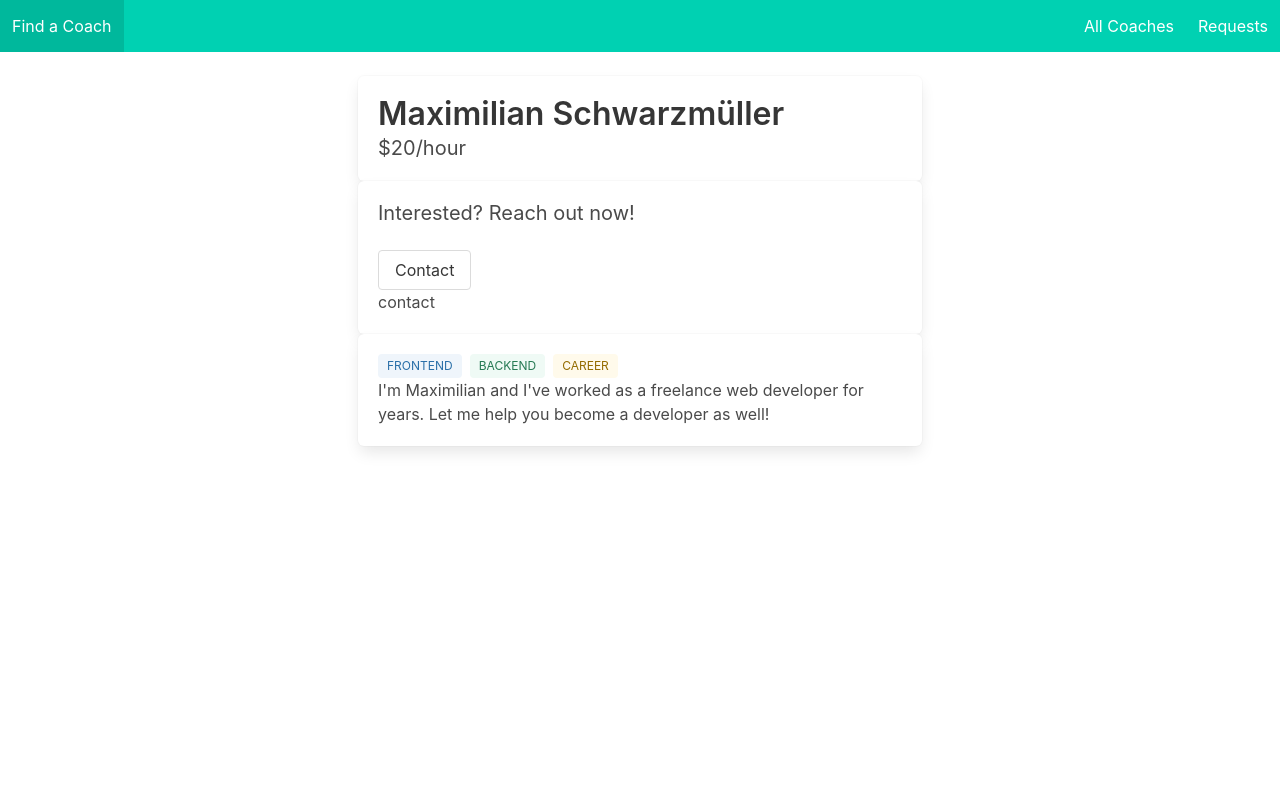
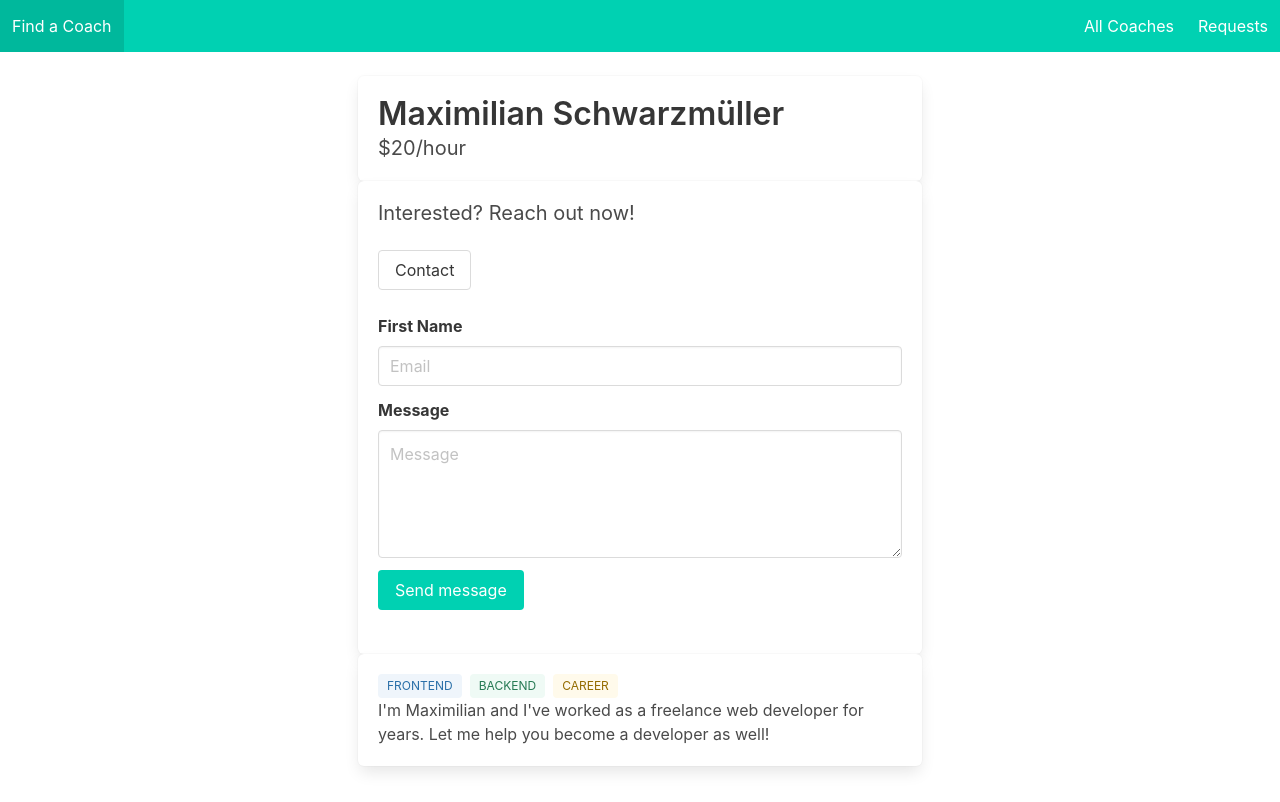
Before and after one commit to michalstaniecko/coach-finder, a Vue app: page /coaches/c1/contact in a window 1280 px wide. Built offline with nearby package versions, Linux system fonts and the light colour scheme.

Commit message:
store contact requests

```diff
--- a/src/components/coaches/CoachForm.vue
+++ b/src/components/coaches/CoachForm.vue
@@ -1,6 +1,6 @@
 <script setup lang="ts">
 
-import {reactive, defineEmits} from "vue";
+import {reactive} from "vue";
 
 const emit = defineEmits<{
   (e: 'save-data', value: object): void
--- a/src/stores/index.ts
+++ b/src/stores/index.ts
@@ -1,2 +1,3 @@
 export {useCoachesStore} from './coaches';
 export {useUserStore} from './user';
+export {useRequestsStore} from './requests';
--- /dev/null
+++ b/src/stores/requests/index.ts
@@ -0,0 +1,21 @@
+import {defineStore} from "pinia";
+import type State from "@/stores/requests/interfaces";
+import type {RequestInfo, RequestFormInfo} from "@/stores/requests/interfaces";
+
+export const useRequestsStore = defineStore('requests', {
+    state: (): State => ({
+        requests: []
+    }),
+    getters: {},
+    actions: {
+        addRequest(request: RequestFormInfo) {
+            const newRequest = {
+                id: new Date().toISOString(),
+                coachId: request.coachId,
+                userEmail: request.email,
+                message: request.message
+            }
+            this.requests.push(newRequest);
+        }
+    }
+})
--- /dev/null
+++ b/src/stores/requests/interfaces.ts
@@ -0,0 +1,13 @@
+export default interface State {
+    requests: RequestInfo[]
+}
+
+export interface RequestInfo {
+
+}
+
+export interface RequestFormInfo {
+    coachId: string,
+    email: string,
+    message: string
+}
--- a/src/views/Requests/Contact.vue
+++ b/src/views/Requests/Contact.vue
@@ -1,11 +1,97 @@
 <script setup lang="ts">
+import {reactive} from "vue";
+import {useRequestsStore} from "@/stores";
+import {useRoute, useRouter} from "vue-router";
 
+const route = useRoute();
+const router = useRouter();
+
+const requestsStore = useRequestsStore();
+
+const data = reactive({
+  email: {
+    val: '',
+    isValid: true
+  },
+  message: {
+    val: '',
+    isValid: true
+  },
+  formIsValid: true
+});
+const resetValidation = (input) => {
+  data[input].isValid = true;
+}
+const validateForm = () => {
+  data.formIsValid = true;
+
+  if (data.email.val === '' || !data.email.val.includes('@')) {
+    data.email.isValid = false;
+    data.formIsValid = false;
+  }
+  if (data.message.val === '') {
+    data.message.isValid = false;
+    data.formIsValid = false;
+  }
+}
+
+const submitHandler = () => {
+  validateForm();
+
+  if (!data.formIsValid) return;
+
+  const coachId: string = route.params.id.toString();
+
+  requestsStore.addRequest({
+    email: data.email.val,
+    message: data.message.val,
+    coachId: coachId
+  });
+
+  router.push('/coaches');
+
+}
 </script>
 
 <template>
-  <div>
-    contact
-  </div>
+  <form class="py-5" @submit.prevent="submitHandler" novalidate>
+    <div class="field">
+      <label class="label" for="email">First Name</label>
+      <div class="control">
+        <input
+            class="input"
+            @blur="resetValidation('email')"
+            :class="{'is-danger': !data.email.isValid}"
+            v-model.trim="data.email.val"
+            type="email"
+            id="email"
+            placeholder="Email"
+        />
+      </div>
+      <p class="help is-danger" v-if="!data.email.isValid">Invalid email address!</p>
+    </div>
+
+    <div class="field">
+      <label class="label" for="message">Message</label>
+      <div class="control">
+        <textarea
+            class="textarea"
+            @blur="resetValidation('message')"
+            :class="{'is-danger': !data.message.isValid}"
+            v-model.trim="data.message.val"
+            id="message"
+            placeholder="Message"
+        ></textarea>
+      </div>
+      <p class="help is-danger" v-if="!data.message.isValid">Message must not be empty!</p>
+    </div>
+    <p v-if="!data.formIsValid" class="help has-text-danger py-2">
+      Please fix the above errors and submit again.
+    </p>
+    <div>
+      <base-button class="is-primary">Send message</base-button>
+    </div>
+  </form>
 </template>
 
 <style scoped>
```
